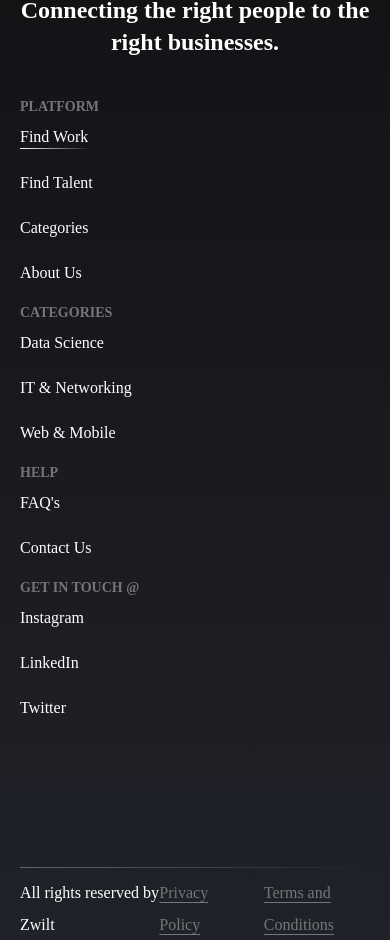
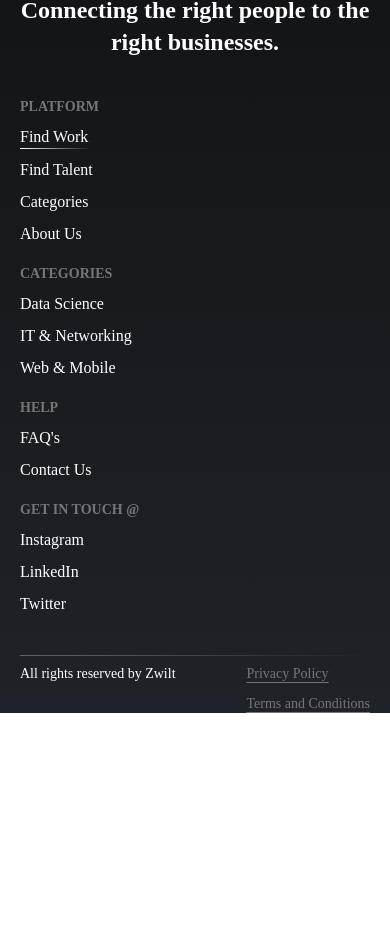
Before and after one commit to Willochs316/landing-page_react-vite-typescript, a React (Vite) app: page / in a window 390 px wide. Shown: the part 5389-6329 px from the top of the page. After the commit the page ends 6102 px from the top, so only its background shows below. Built offline with nearby package versions, Linux system fonts and the light colour scheme; a web font is replaced by a local one.

Commit message:
ui enhancement

```diff
--- a/src/layouts/Footer/Footer.css
+++ b/src/layouts/Footer/Footer.css
@@ -395,4 +395,41 @@
     line-height: 22px;
     text-align: center;
   }
+
+  .footer-menu-lt {
+    padding-top: 10px;
+  }
+
+  .footer-bottom {
+    display: flex;
+    align-items: center;
+    justify-content: space-between;
+    width: 100%;
+    padding-top: 40px;
+  }
+
+  .footer-rights-text {
+    font-size: 14px;
+    line-height: 18px;
+  }
+
+  .footer-privacy {
+    display: flex;
+    flex-direction: column;
+    align-items: flex-start;
+    justify-items: center;
+    padding-top: 9px;
+  }
+
+  .footer-privacy-text {
+    font-size: 14px;
+    line-height: 18px;
+    text-align: left;
+    white-space: nowrap;
+  }
+
+  .privacy-left {
+    padding: 0;
+    padding-top: 12px;
+  }
 }
```
